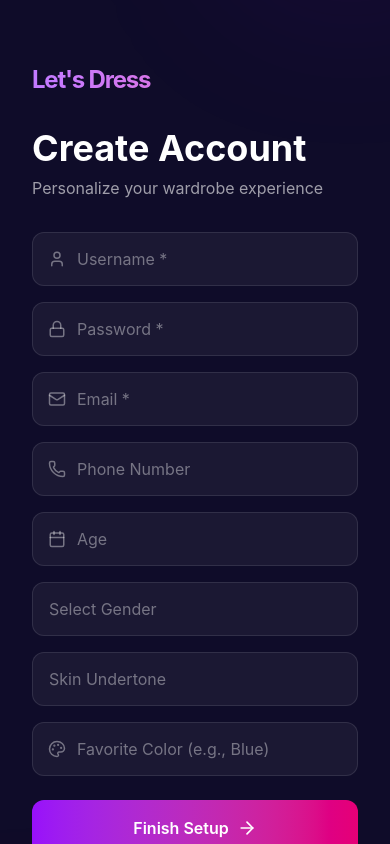
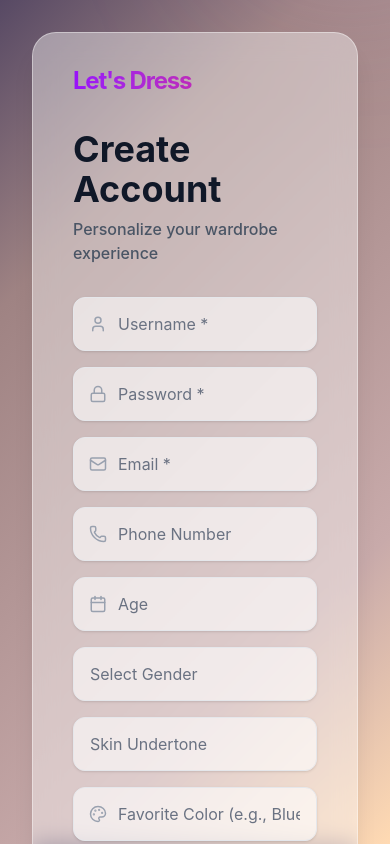
Before and after one commit to VidulSK/Lets-Dress, a React (Vite) app: page /signup in a window 390 px wide. Shown: the top 844 px of the page. Built offline with nearby package versions, Linux system fonts and the light colour scheme; no server answers.

Commit message:
Update colors homepage

```diff
--- a/src/app/contexts/ThemeContext.tsx
+++ b/src/app/contexts/ThemeContext.tsx
@@ -26,6 +26,11 @@ export function ThemeProvider({ children }: { children: React.ReactNode }) {
 
   useEffect(() => {
     document.documentElement.setAttribute('data-theme', theme);
+    if (theme === 'dark') {
+      document.documentElement.classList.add('dark');
+    } else {
+      document.documentElement.classList.remove('dark');
+    }
   }, [theme]);
 
   const toggleTheme = () => {
--- a/src/app/pages/SignUpPage.tsx
+++ b/src/app/pages/SignUpPage.tsx
@@ -43,10 +43,10 @@ export function SignUpPage() {
   };
 
   return (
-    <div className="min-h-screen flex bg-[#0f0c29]">
+    <div className="min-h-screen flex bg-transparent transition-colors duration-500">
       {/* Left side - Image & Branding */}
       <div className="hidden lg:flex lg:w-5/12 relative overflow-hidden">
-        <div className="absolute inset-0 bg-gradient-to-br from-purple-900/60 to-black/80 z-10 mix-blend-multiply" />
+        <div className="absolute inset-0 bg-gradient-to-br dark:from-purple-900/60 dark:to-black/80 from-purple-300/30 to-white/50 z-10 mix-blend-multiply" />
         <img
           src="https://images.unsplash.com/photo-1515886657613-9f3515b0c78f?q=80&w=1920&auto=format&fit=crop"
           alt="Fashion Wardrobe"
@@ -57,7 +57,7 @@ export function SignUpPage() {
             initial={{ opacity: 0, y: 20 }}
             animate={{ opacity: 1, y: 0 }}
             transition={{ delay: 0.2 }}
-            className="text-5xl font-bold mb-4 leading-tight bg-clip-text text-transparent bg-gradient-to-r from-white to-pink-200"
+            className="text-5xl font-bold mb-4 leading-tight bg-clip-text text-transparent bg-gradient-to-r dark:from-white dark:to-pink-200 from-gray-900 to-pink-700"
           >
             Curate Your<br />Signature Look
           </motion.h2>
@@ -65,7 +65,7 @@ export function SignUpPage() {
             initial={{ opacity: 0 }}
             animate={{ opacity: 1 }}
             transition={{ delay: 0.4 }}
-            className="text-lg opacity-80 max-w-md"
+            className="text-lg flex-relaxed dark:opacity-80 dark:text-white text-gray-900 max-w-md font-medium"
           >
             Join thousands of users organizing their wardrobes, generating outfits, and saving time every morning.
           </motion.p>
@@ -74,26 +74,26 @@ export function SignUpPage() {
 
       {/* Right side - Form */}
       <div className="w-full lg:w-7/12 flex items-center justify-center p-8 relative overflow-hidden">
-        <div className="absolute top-[-20%] right-[-10%] w-[40vw] h-[40vw] rounded-full bg-purple-600/20 blur-[100px] pointer-events-none" />
-        <div className="absolute bottom-[-20%] left-[-10%] w-[40vw] h-[40vw] rounded-full bg-pink-600/20 blur-[100px] pointer-events-none" />
+        <div className="absolute top-[-20%] right-[-10%] w-[40vw] h-[40vw] rounded-full dark:bg-purple-600/20 bg-purple-300/40 blur-[100px] pointer-events-none" />
+        <div className="absolute bottom-[-20%] left-[-10%] w-[40vw] h-[40vw] rounded-full dark:bg-pink-600/20 bg-pink-300/40 blur-[100px] pointer-events-none" />
 
         <motion.div
           initial={{ opacity: 0, x: 20 }}
           animate={{ opacity: 1, x: 0 }}
           transition={{ duration: 0.6, ease: "easeOut" }}
-          className="w-full max-w-xl relative z-10 flex flex-col min-h-full py-8"
+          className="w-full max-w-xl relative z-10 flex flex-col min-h-full py-8 dark:bg-transparent bg-white/40 p-10 rounded-3xl dark:shadow-none shadow-xl border dark:border-transparent border-white/40 backdrop-blur-md"
         >
-          <a href="/" className="inline-block text-2xl font-bold mb-8 tracking-tighter text-transparent bg-clip-text bg-gradient-to-r from-purple-400 to-pink-400">
+          <a href="/" className="inline-block text-2xl font-bold mb-8 tracking-tighter text-transparent bg-clip-text bg-gradient-to-r dark:from-purple-400 dark:to-pink-400 from-purple-600 to-pink-600">
             Let's Dress
           </a>
 
-          <h1 className="text-4xl font-bold mb-2 text-white">Create Account</h1>
-          <p className="text-white/60 mb-8">Personalize your wardrobe experience</p>
+          <h1 className="text-4xl font-bold mb-2 dark:text-white text-gray-900">Create Account</h1>
+          <p className="dark:text-white/60 text-gray-600 font-medium mb-8">Personalize your wardrobe experience</p>
 
           <form onSubmit={handleSubmit} className="space-y-4">
             <div className="grid grid-cols-1 md:grid-cols-2 gap-4">
               <div className="relative group">
-                <div className="absolute inset-y-0 left-0 pl-4 flex items-center pointer-events-none text-white/40 group-focus-within:text-purple-400 transition-colors">
+                <div className="absolute inset-y-0 left-0 pl-4 flex items-center pointer-events-none dark:text-white/40 text-gray-400 dark:group-focus-within:text-purple-400 group-focus-within:text-purple-600 transition-colors">
                   <User size={18} />
                 </div>
                 <input
@@ -101,14 +101,14 @@ export function SignUpPage() {
                   name="username"
                   value={formData.username}
                   onChange={handleChange}
-                  className="w-full pl-11 pr-4 py-3.5 rounded-xl bg-white/5 border border-white/10 text-white placeholder-white/40 focus:border-purple-500 focus:bg-white/10 focus:ring-2 focus:ring-purple-500/20 focus:outline-none transition-all"
+                  className="w-full pl-11 pr-4 py-3.5 rounded-xl dark:bg-white/5 bg-white/60 border dark:border-white/10 border-gray-200 dark:text-white text-gray-900 dark:placeholder-white/40 placeholder-gray-500 dark:focus:border-purple-500 focus:border-purple-400 dark:focus:bg-white/10 focus:bg-white focus:ring-2 dark:focus:ring-purple-500/20 focus:ring-purple-500/20 focus:outline-none transition-all shadow-sm"
                   placeholder="Username *"
                   required
                 />
               </div>
 
               <div className="relative group">
-                <div className="absolute inset-y-0 left-0 pl-4 flex items-center pointer-events-none text-white/40 group-focus-within:text-purple-400 transition-colors">
+                <div className="absolute inset-y-0 left-0 pl-4 flex items-center pointer-events-none dark:text-white/40 text-gray-400 dark:group-focus-within:text-purple-400 group-focus-within:text-purple-600 transition-colors">
                   <Lock size={18} />
                 </div>
                 <input
@@ -116,14 +116,14 @@ export function SignUpPage() {
                   name="password"
                   value={formData.password}
                   onChange={handleChange}
-                  className="w-full pl-11 pr-4 py-3.5 rounded-xl bg-white/5 border border-white/10 text-white placeholder-white/40 focus:border-purple-500 focus:bg-white/10 focus:ring-2 focus:ring-purple-500/20 focus:outline-none transition-all"
+                  className="w-full pl-11 pr-4 py-3.5 rounded-xl dark:bg-white/5 bg-white/60 border dark:border-white/10 border-gray-200 dark:text-white text-gray-900 dark:placeholder-white/40 placeholder-gray-500 dark:focus:border-purple-500 focus:border-purple-400 dark:focus:bg-white/10 focus:bg-white focus:ring-2 dark:focus:ring-purple-500/20 focus:ring-purple-500/20 focus:outline-none transition-all shadow-sm"
                   placeholder="Password *"
                   required
                 />
               </div>
 
               <div className="relative group">
-                <div className="absolute inset-y-0 left-0 pl-4 flex items-center pointer-events-none text-white/40 group-focus-within:text-purple-400 transition-colors">
+                <div className="absolute inset-y-0 left-0 pl-4 flex items-center pointer-events-none dark:text-white/40 text-gray-400 dark:group-focus-within:text-purple-400 group-focus-within:text-purple-600 transition-colors">
                   <Mail size={18} />
                 </div>
                 <input
@@ -131,14 +131,14 @@ export function SignUpPage() {
                   name="email"
                   value={formData.email}
                   onChange={handleChange}
-                  className="w-full pl-11 pr-4 py-3.5 rounded-xl bg-white/5 border border-white/10 text-white placeholder-white/40 focus:border-purple-500 focus:bg-white/10 focus:ring-2 focus:ring-purple-500/20 focus:outline-none transition-all"
+                  className="w-full pl-11 pr-4 py-3.5 rounded-xl dark:bg-white/5 bg-white/60 border dark:border-white/10 border-gray-200 dark:text-white text-gray-900 dark:placeholder-white/40 placeholder-gray-500 dark:focus:border-purple-500 focus:border-purple-400 dark:focus:bg-white/10 focus:bg-white focus:ring-2 dark:focus:ring-purple-500/20 focus:ring-purple-500/20 focus:outline-none transition-all shadow-sm"
                   placeholder="Email *"
                   required
                 />
               </div>
 
               <div className="relative group">
-                <div className="absolute inset-y-0 left-0 pl-4 flex items-center pointer-events-none text-white/40 group-focus-within:text-purple-400 transition-colors">
+                <div className="absolute inset-y-0 left-0 pl-4 flex items-center pointer-events-none dark:text-white/40 text-gray-400 dark:group-focus-within:text-purple-400 group-focus-within:text-purple-600 transition-colors">
                   <Phone size={18} />
                 </div>
                 <input
@@ -146,13 +146,13 @@ export function SignUpPage() {
                   name="phone"
                   value={formData.phone}
                   onChange={handleChange}
-                  className="w-full pl-11 pr-4 py-3.5 rounded-xl bg-white/5 border border-white/10 text-white placeholder-white/40 focus:border-purple-500 focus:bg-white/10 focus:ring-2 focus:ring-purple-500/20 focus:outline-none transition-all"
+                  className="w-full pl-11 pr-4 py-3.5 rounded-xl dark:bg-white/5 bg-white/60 border dark:border-white/10 border-gray-200 dark:text-white text-gray-900 dark:placeholder-white/40 placeholder-gray-500 dark:focus:border-purple-500 focus:border-purple-400 dark:focus:bg-white/10 focus:bg-white focus:ring-2 dark:focus:ring-purple-500/20 focus:ring-purple-500/20 focus:outline-none transition-all shadow-sm"
                   placeholder="Phone Number"
                 />
               </div>
 
               <div className="relative group">
-                <div className="absolute inset-y-0 left-0 pl-4 flex items-center pointer-events-none text-white/40 group-focus-within:text-purple-400 transition-colors">
+                <div className="absolute inset-y-0 left-0 pl-4 flex items-center pointer-events-none dark:text-white/40 text-gray-400 dark:group-focus-within:text-purple-400 group-focus-within:text-purple-600 transition-colors">
                   <Calendar size={18} />
                 </div>
                 <input
@@ -160,7 +160,7 @@ export function SignUpPage() {
                   name="age"
                   value={formData.age}
                   onChange={handleChange}
-                  className="w-full pl-11 pr-4 py-3.5 rounded-xl bg-white/5 border border-white/10 text-white placeholder-white/40 focus:border-purple-500 focus:bg-white/10 focus:ring-2 focus:ring-purple-500/20 focus:outline-none transition-all"
+                  className="w-full pl-11 pr-4 py-3.5 rounded-xl dark:bg-white/5 bg-white/60 border dark:border-white/10 border-gray-200 dark:text-white text-gray-900 dark:placeholder-white/40 placeholder-gray-500 dark:focus:border-purple-500 focus:border-purple-400 dark:focus:bg-white/10 focus:bg-white focus:ring-2 dark:focus:ring-purple-500/20 focus:ring-purple-500/20 focus:outline-none transition-all shadow-sm"
                   placeholder="Age"
                 />
               </div>
@@ -170,12 +170,12 @@ export function SignUpPage() {
                   name="gender"
                   value={formData.gender}
                   onChange={handleChange}
-                  className={`w-full px-4 py-3.5 rounded-xl bg-white/5 border border-white/10 focus:border-purple-500 focus:bg-white/10 focus:ring-2 focus:ring-purple-500/20 focus:outline-none transition-all appearance-none ${formData.gender ? 'text-white' : 'text-white/40'}`}
+                  className={`w-full px-4 py-3.5 rounded-xl dark:bg-white/5 bg-white/60 border dark:border-white/10 border-gray-200 dark:focus:border-purple-500 focus:border-purple-400 dark:focus:bg-white/10 focus:bg-white focus:ring-2 dark:focus:ring-purple-500/20 focus:ring-purple-500/20 focus:outline-none transition-all appearance-none shadow-sm ${formData.gender ? 'dark:text-white text-gray-900' : 'dark:text-white/40 text-gray-500'}`}
                 >
-                  <option value="" disabled className="bg-[#1a1638] text-white/40">Select Gender</option>
-                  <option value="male" className="bg-[#1a1638] text-white">Male</option>
-                  <option value="female" className="bg-[#1a1638] text-white">Female</option>
-                  <option value="other" className="bg-[#1a1638] text-white">Other</option>
+                  <option value="" disabled className="dark:bg-[#1a1638] bg-white dark:text-white/40 text-gray-500">Select Gender</option>
+                  <option value="male" className="dark:bg-[#1a1638] bg-white dark:text-white text-gray-900">Male</option>
+                  <option value="female" className="dark:bg-[#1a1638] bg-white dark:text-white text-gray-900">Female</option>
+                  <option value="other" className="dark:bg-[#1a1638] bg-white dark:text-white text-gray-900">Other</option>
                 </select>
               </div>
 
@@ -184,18 +184,18 @@ export function SignUpPage() {
                   name="skinUndertone"
                   value={formData.skinUndertone}
                   onChange={handleChange}
-                  className={`w-full px-4 py-3.5 rounded-xl bg-white/5 border border-white/10 focus:border-purple-500 focus:bg-white/10 focus:ring-2 focus:ring-purple-500/20 focus:outline-none transition-all appearance-none ${formData.skinUndertone ? 'text-white' : 'text-white/40'}`}
+                  className={`w-full px-4 py-3.5 rounded-xl dark:bg-white/5 bg-white/60 border dark:border-white/10 border-gray-200 dark:focus:border-purple-500 focus:border-purple-400 dark:focus:bg-white/10 focus:bg-white focus:ring-2 dark:focus:ring-purple-500/20 focus:ring-purple-500/20 focus:outline-none transition-all appearance-none shadow-sm ${formData.skinUndertone ? 'dark:text-white text-gray-900' : 'dark:text-white/40 text-gray-500'}`}
                 >
-                  <option value="" disabled className="bg-[#1a1638] text-white/40">Skin Undertone</option>
-                  <option value="warm" className="bg-[#1a1638] text-white">Warm</option>
-                  <option value="cool" className="bg-[#1a1638] text-white">Cool</option>
-                  <option value="neutral" className="bg-[#1a1638] text-white">Neutral</option>
-                  <option value="dont-know" className="bg-[#1a1638] text-white">Don't Know</option>
+                  <option value="" disabled className="dark:bg-[#1a1638] bg-white dark:text-white/40 text-gray-500">Skin Undertone</option>
+                  <option value="warm" className="dark:bg-[#1a1638] bg-white dark:text-white text-gray-900">Warm</option>
+                  <option value="cool" className="dark:bg-[#1a1638] bg-white dark:text-white text-gray-900">Cool</option>
+                  <option value="neutral" className="dark:bg-[#1a1638] bg-white dark:text-white text-gray-900">Neutral</option>
+                  <option value="dont-know" className="dark:bg-[#1a1638] bg-white dark:text-white text-gray-900">Don't Know</option>
                 </select>
               </div>
 
               <div className="relative group">
-                <div className="absolute inset-y-0 left-0 pl-4 flex items-center pointer-events-none text-white/40 group-focus-within:text-purple-400 transition-colors">
+                <div className="absolute inset-y-0 left-0 pl-4 flex items-center pointer-events-none dark:text-white/40 text-gray-400 dark:group-focus-within:text-purple-400 group-focus-within:text-purple-600 transition-colors">
                   <Palette size={18} />
                 </div>
                 <input
@@ -203,7 +203,7 @@ export function SignUpPage() {
                   name="favoriteColor"
                   value={formData.favoriteColor}
                   onChange={handleChange}
-                  className="w-full pl-11 pr-4 py-3.5 rounded-xl bg-white/5 border border-white/10 text-white placeholder-white/40 focus:border-purple-500 focus:bg-white/10 focus:ring-2 focus:ring-purple-500/20 focus:outline-none transition-all"
+                  className="w-full pl-11 pr-4 py-3.5 rounded-xl dark:bg-white/5 bg-white/60 border dark:border-white/10 border-gray-200 dark:text-white text-gray-900 dark:placeholder-white/40 placeholder-gray-500 dark:focus:border-purple-500 focus:border-purple-400 dark:focus:bg-white/10 focus:bg-white focus:ring-2 dark:focus:ring-purple-500/20 focus:ring-purple-500/20 focus:outline-none transition-all shadow-sm"
                   placeholder="Favorite Color (e.g., Blue)"
                 />
               </div>
@@ -211,16 +211,16 @@ export function SignUpPage() {
 
             <button
               type="submit"
-              className="group w-full py-4 px-6 mt-6 rounded-xl bg-gradient-to-r from-purple-600 to-pink-600 text-white font-semibold flex items-center justify-center gap-2 hover:from-purple-500 hover:to-pink-500 transition-all hover:shadow-[0_0_20px_rgba(168,85,247,0.4)]"
+              className="group w-full py-4 px-6 mt-6 rounded-xl bg-gradient-to-r dark:from-purple-600 dark:to-pink-600 from-purple-500 to-pink-500 text-white font-semibold flex items-center justify-center gap-2 dark:hover:from-purple-500 dark:hover:to-pink-500 hover:from-purple-600 hover:to-pink-600 transition-all dark:hover:shadow-[0_0_20px_rgba(168,85,247,0.4)] hover:shadow-lg"
             >
               Finish Setup
               <ArrowRight size={20} className="group-hover:translate-x-1 transition-transform" />
             </button>
           </form>
 
-          <p className="mt-8 text-center text-sm text-white/60">
+          <p className="mt-8 text-center text-sm dark:text-white/60 text-gray-600 font-medium">
             Already have an account?{' '}
-            <a href="/signin" className="text-purple-400 hover:text-purple-300 font-medium ml-1 transition-colors">
+            <a href="/signin" className="dark:text-purple-400 text-purple-600 dark:hover:text-purple-300 hover:text-purple-500 font-bold ml-1 transition-colors">
               Sign In
             </a>
           </p>
```
Also changed, not shown: src/app/pages/HomePage.tsx (+50 -34 lines), src/app/pages/SignInPage.tsx (+17 -17 lines), 1 other file (tests, documents, lock files or other folders).
